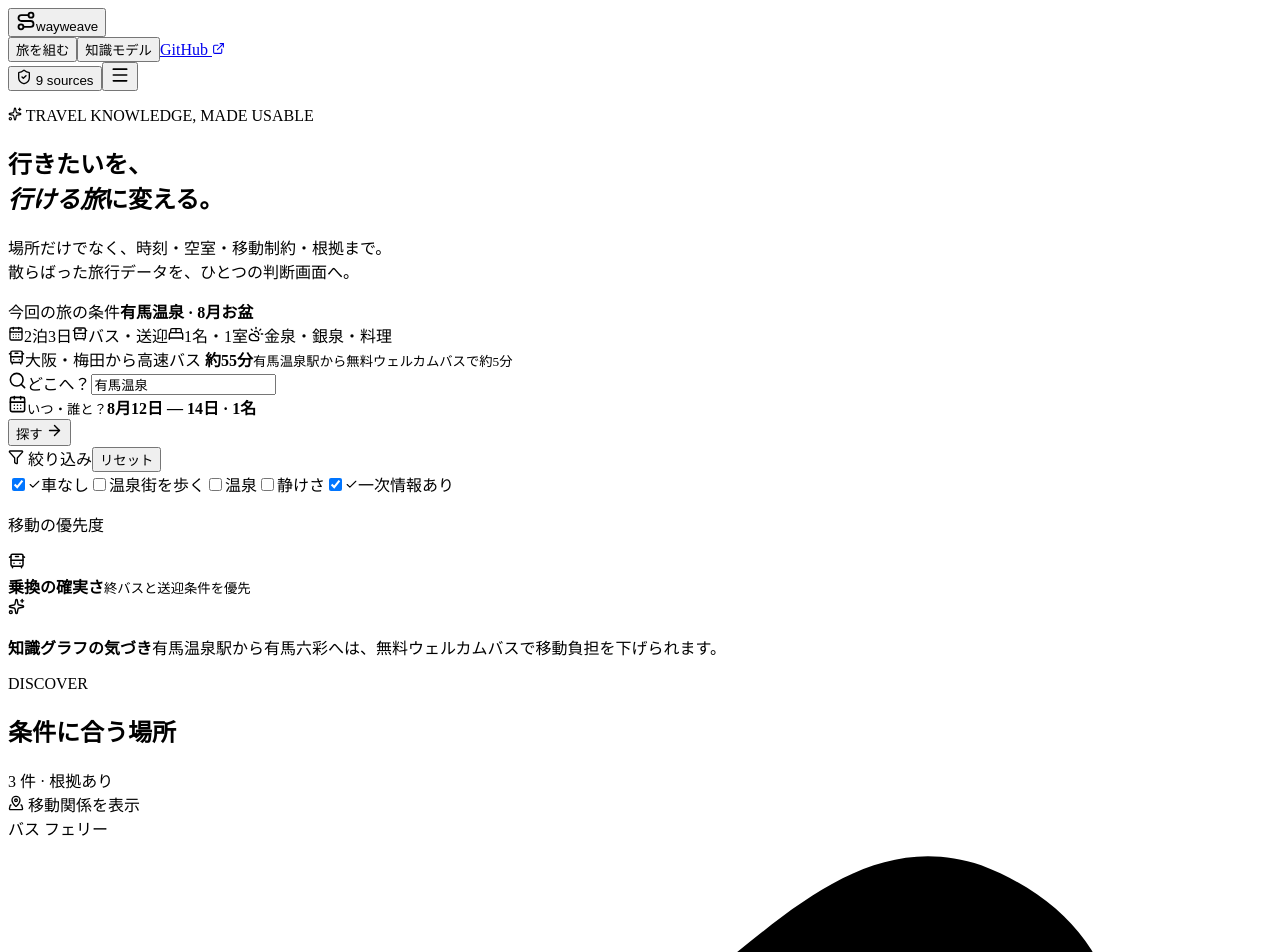
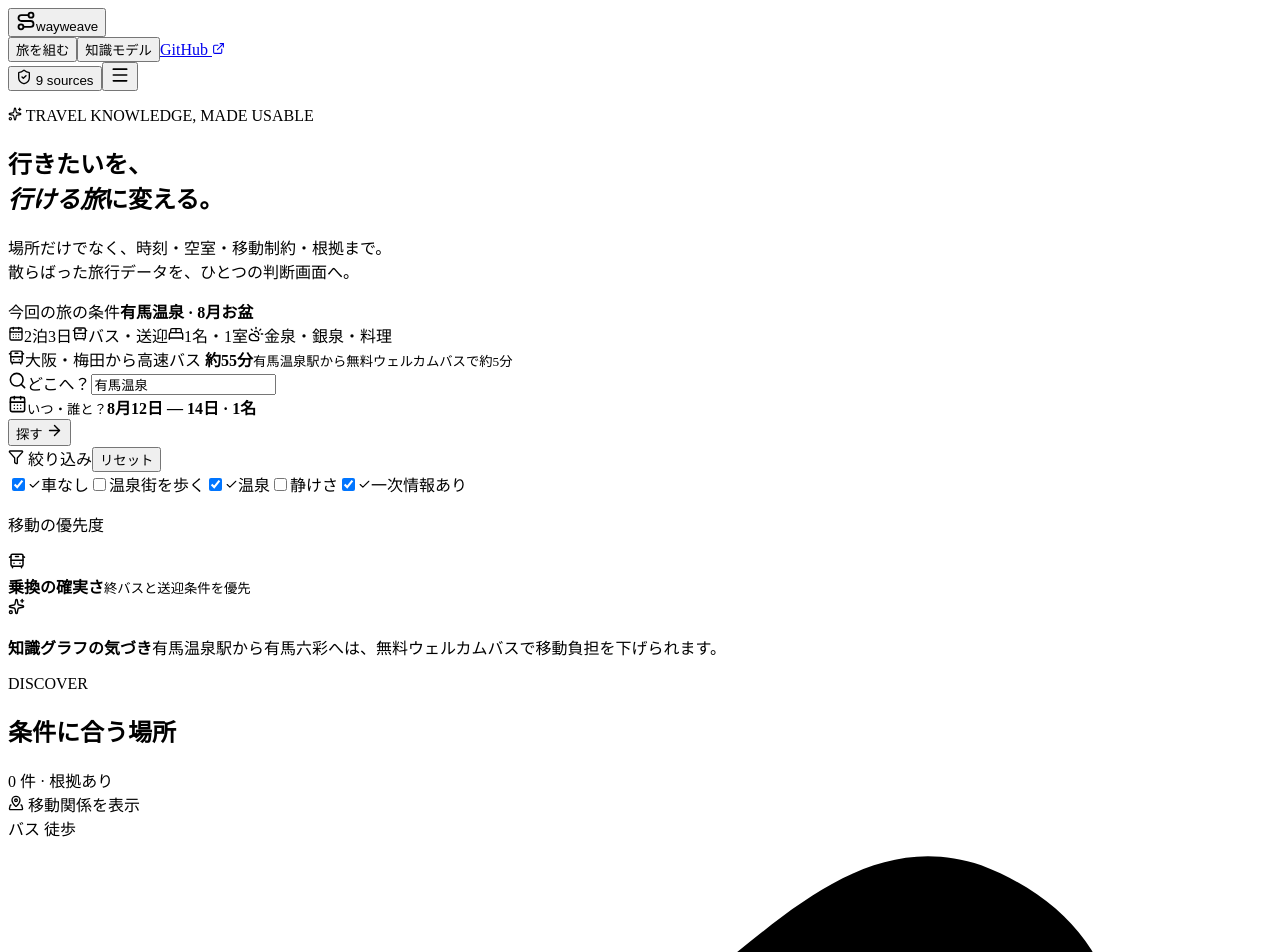
Before and after one commit to KAFKA2306/travel, a React (Vite) app: page / in a window 1280 px wide. Shown: the top 952 px of the page. Built offline with nearby package versions, Linux system fonts and the light colour scheme; the HTML template or start-up script is replaced by a standard one.

Commit message:
Focus default planner on onsen stays

```diff
--- a/src/App.tsx
+++ b/src/App.tsx
@@ -45,7 +45,7 @@ const modeIcons: Record<ItineraryItem['mode'], typeof BusFront> = {
 function App() {
   const [tab, setTab] = useState<'explore' | 'model'>('explore')
   const [query, setQuery] = useState('有馬温泉')
-  const [activeFilters, setActiveFilters] = useState(new Set(['car-free', 'verified']))
+  const [activeFilters, setActiveFilters] = useState(new Set(['car-free', 'onsen', 'verified']))
   const [selectedPlaceId, setSelectedPlaceId] = useState('arima-roku')
   const [sourcesOpen, setSourcesOpen] = useState(false)
   const [menuOpen, setMenuOpen] = useState(false)
@@ -168,7 +168,7 @@ function App() {
               <div className="atlas-card" aria-label="有馬温泉の旅程マップ">
                 <div className="atlas-header">
                   <span><MapPinned size={16} /> 移動関係を表示</span>
-                  <div className="atlas-legend"><i className="legend-bus" />バス <i className="legend-ferry" />フェリー</div>
+                  <div className="atlas-legend"><i className="legend-bus" />バス <i className="legend-ferry" />徒歩</div>
                 </div>
                 <div className="atlas-surface">
                   <svg viewBox="0 0 100 72" role="img" aria-label="有馬温泉駅、有馬温泉街、有馬六彩を結ぶ経路">
```
